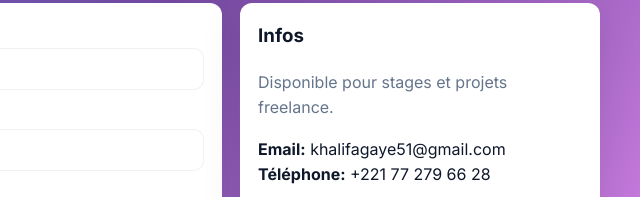
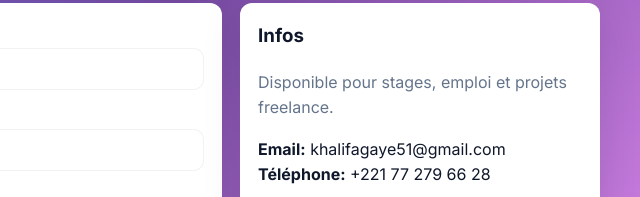
Before and after one commit to isien4/khalifa_ababacar_gaye, a plain HTML site: page index.html in a window 1280 px wide. Shown: the part 2620-2817 px from the top of the page, 640-1280 px from the left. Drawn offline with Linux system fonts and the light colour scheme.

Commit message:
Update index.html

```diff
--- a/index.html
+++ b/index.html
@@ -646,7 +646,7 @@ ment), Hann Maristes.
 
         <aside style="background:var(--card);padding:18px;border-radius:12px;box-shadow:var(--shadow)">
           <h3 style="margin-top:0">Infos</h3>
-          <p style="color:var(--sub)">Disponible pour stages et projets freelance.</p>
+          <p style="color:var(--sub)">Disponible pour stages, emploi et projets freelance.</p>
           <div style="margin-top:8px">
             <strong>Email:</strong> <a href="mailto:khalifagaye51@gmail.com">khalifagaye51@gmail.com</a><br/>
             <strong>Téléphone:</strong> +221 77 279 66 28
```
